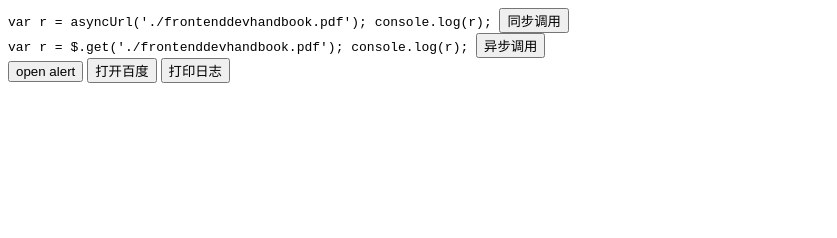
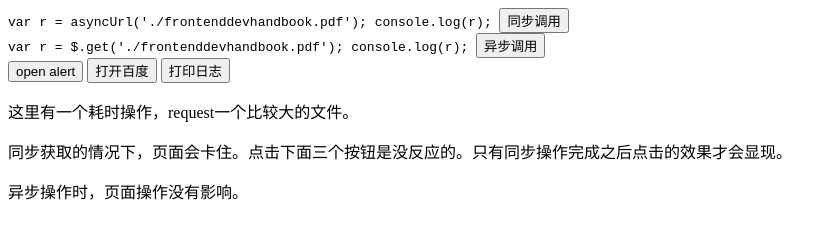
Before and after one commit to fruitSandwich/webTraining, a plain HTML site: page lession03/asynchronous.html in a window 1280 px wide. Shown: the whole page, without its empty margins (0-837 px from the left). Drawn offline with Linux system fonts and the light colour scheme.

Commit message:
添加异步操作说明

```diff
--- a/lession03/asynchronous.html
+++ b/lession03/asynchronous.html
@@ -32,6 +32,19 @@
 <button onclick="invokeOpen()">打开百度</button>
 <button onclick="console.log('hello')">打印日志</button>
 
+
+<p>
+  这里有一个耗时操作，request一个比较大的文件。
+</p>
+
+<p>
+同步获取的情况下，页面会卡住。点击下面三个按钮是没反应的。只有同步操作完成之后点击的效果才会显现。
+</p>
+
+<p>
+异步操作时，页面操作没有影响。
+</p>
+
 <script>
 
     $(function () {
```
